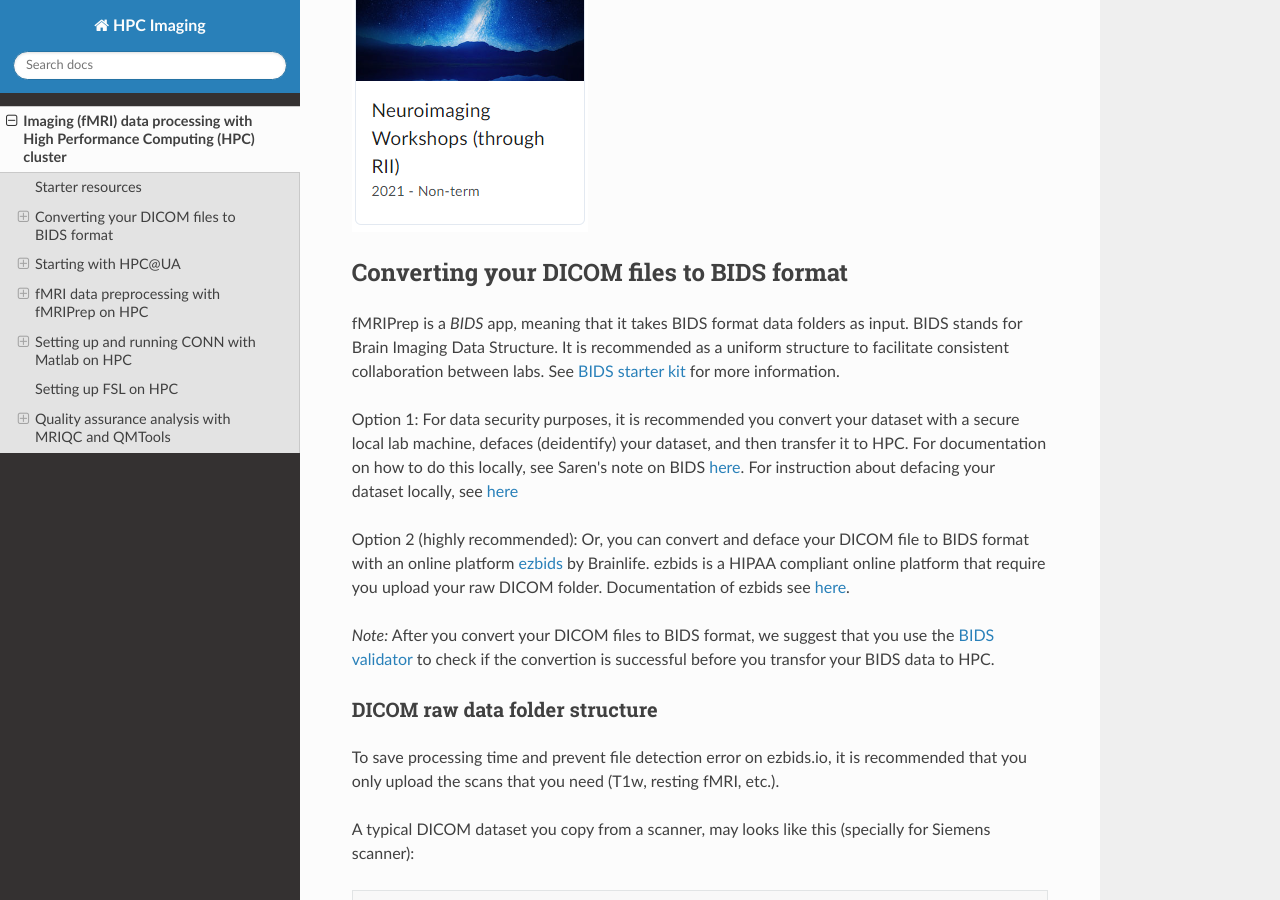
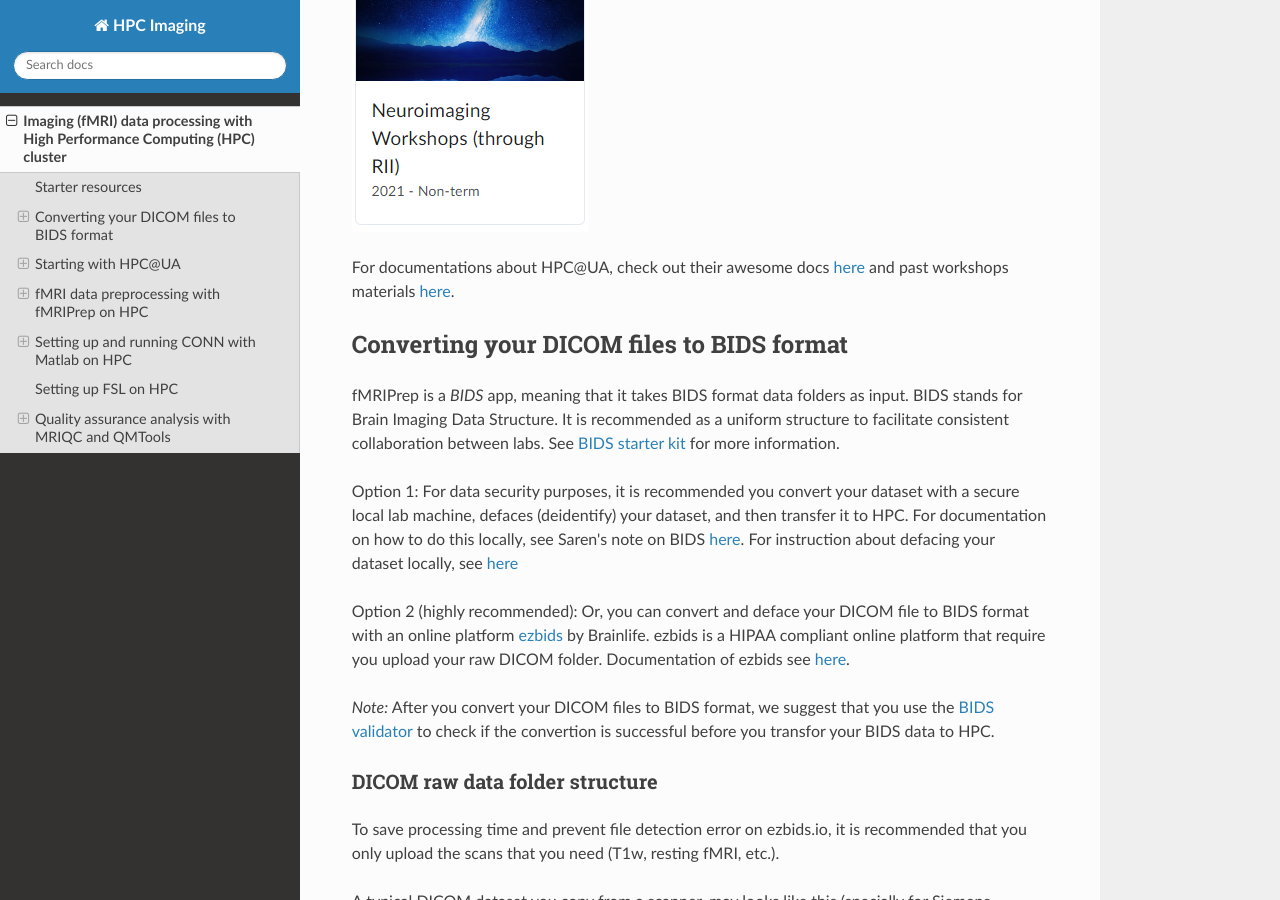
Before and after one commit to Diheng/HPC_imaging, an MkDocs documentation site: the page built from docs/index.md, in a window 1280 px wide and 900 px high, scrolled down 930 px. Built offline with MkDocs 1.6.1, drawn with Linux system fonts in a browser that asks for light colours; nearby versions of some CDN libraries.

Commit message:
Added resources

```diff
--- a/docs/index.md
+++ b/docs/index.md
@@ -35,6 +35,9 @@ workshops and tutorials. Usually meet on Mondays. Email Dianne Patterson
 ([dkp@arizona.edu](mailto:dkp@arizona.edu)) to be added to the D2L site.
 
 ![D2L_site](img/D2L.png)
+
+For documentations about HPC@UA, check out their awesome docs [here](https://hpcdocs.hpc.arizona.edu/)
+and past workshops materials [here](https://hpcdocs.hpc.arizona.edu/events/workshop_materials/).
 
 
 ## Converting your DICOM files to BIDS format
```
